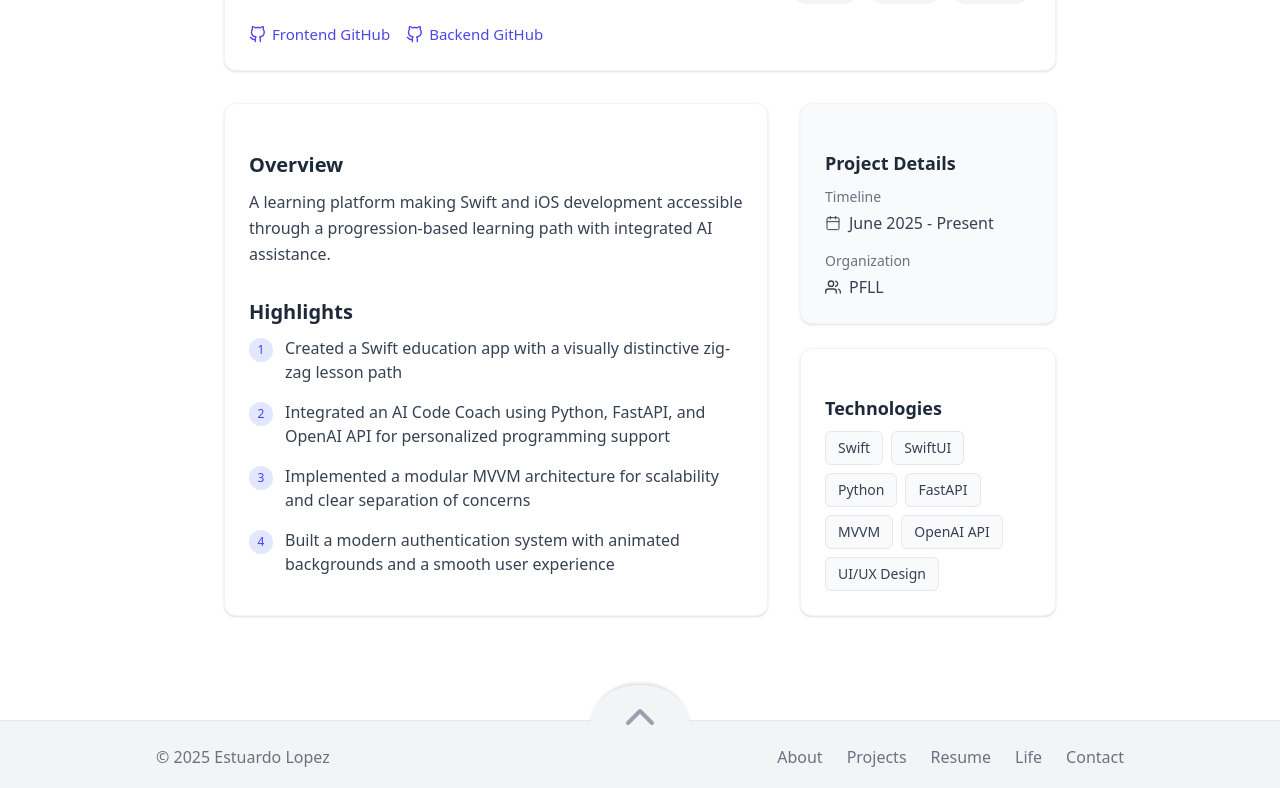
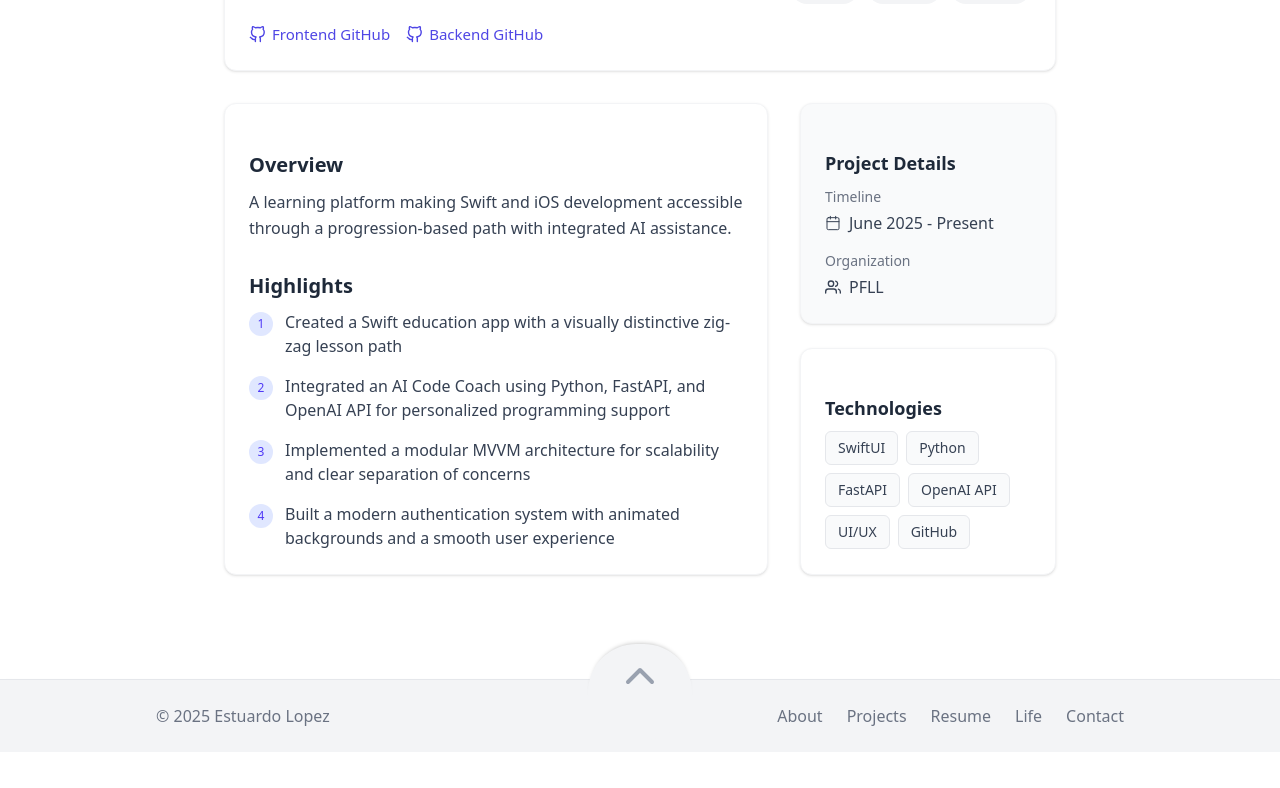
Before and after one commit to estulpz202/personal-website, a Next.js app: page /projects/gcode-academy in a window 1280 px wide. Shown: the part 482-1270 px from the top of the page. After the commit the page ends 1234 px from the top, so only its background shows below. Built offline with nearby package versions, Linux system fonts and the light colour scheme.

Commit message:
Refine project details: Update Gcode Academy and Santorini game descriptions, adjust tech stack for clarity and consistency.

```diff
--- a/src/components/projects/projectsData.ts
+++ b/src/components/projects/projectsData.ts
@@ -37,12 +37,12 @@ export const projects: Project[] = [
     title: 'Gcode Academy',
     subtitle: 'Educational iOS App',
     description:
-      'A learning platform making Swift and iOS development accessible through a progression-based learning path with integrated AI assistance.',
+      'A learning platform making Swift and iOS development accessible through a progression-based path with integrated AI assistance.',
     imageUrl: '/images/projects/gcode_academy.jpg',
     bannerImageUrl: '/images/projects/gcode_acad_banner.jpg',
     centerImage: true,
     category: ['mobile', 'ai', 'fullstack'],
-    tech: ['Swift', 'SwiftUI', 'Python', 'FastAPI', 'MVVM', 'OpenAI API', 'UI/UX Design'],
+    tech: ['SwiftUI', 'Python', 'FastAPI', 'OpenAI API', 'UI/UX', 'GitHub'],
     highlights: [
       'Created a Swift education app with a visually distinctive zig-zag lesson path',
       'Integrated an AI Code Coach using Python, FastAPI, and OpenAI API for personalized programming support',
@@ -153,7 +153,7 @@ export const projects: Project[] = [
     bannerImageUrl: '/images/projects/santorini_banner.jpg',
     centerImage: true,
     category: ['fullstack'],
-    tech: ['Java', 'NanoHTTPD', 'React', 'TypeScript', 'UML'],
+    tech: ['Java', 'NanoHTTPD', 'React', 'TS', 'UML'],
     highlights: [
       'Built a fullstack Santorini game with a Java backend (NanoHTTPD) and React (TypeScript) frontend',
       'Implemented scalable, testable architecture with clean APIs and detailed UML documentation (class diagrams, sequence diagrams, domain/object models)',
@@ -173,7 +173,7 @@ export const projects: Project[] = [
   {
     slug: 'the-pack',
     title: 'The Pack',
-    subtitle: 'iOS Pet Care App',
+    subtitle: 'Pet Care iOS App',
     description:
       'An iOS frontend prototype built with SwiftUI to help dog owners manage pet care, created in collaboration with a student team.',
     imageUrl: '/images/projects/thepack.jpg',
```
